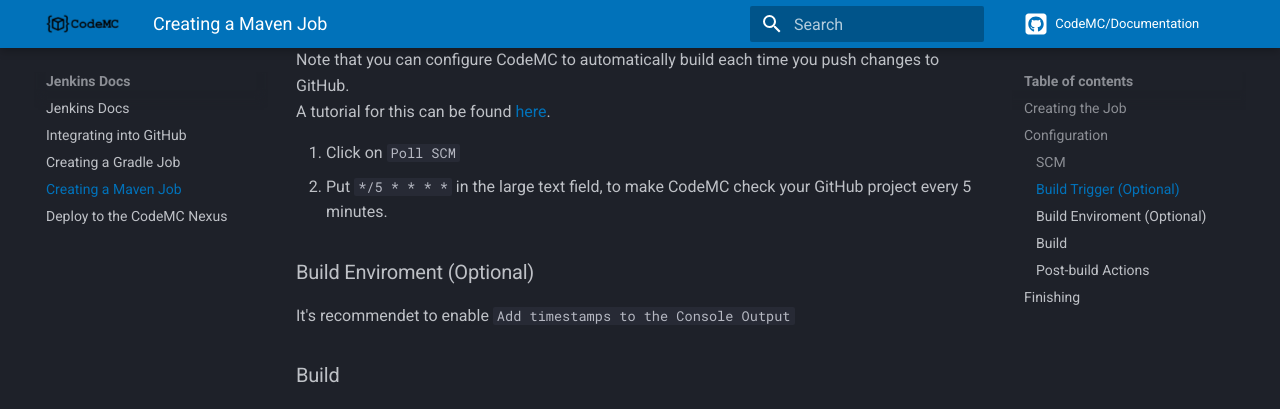
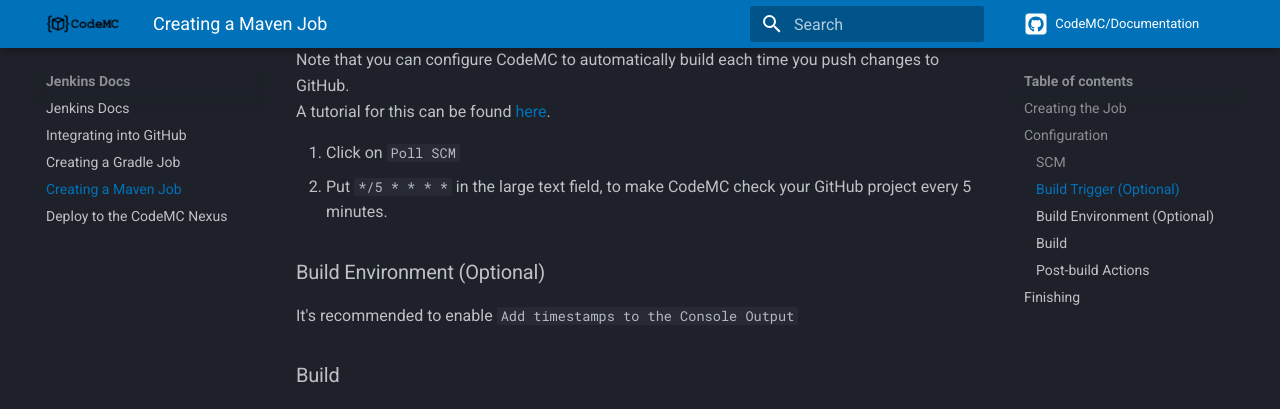
Before and after one commit to CodeMC/Documentation, an MkDocs documentation site: the page built from docs/jenkins/maven.md, in a window 1280 px wide and 900 px high, scrolled down 960 px. Shown: the top 409 px of the window. Built offline with MkDocs 1.6.1 and Material for MkDocs 9.7.7, drawn with Linux system fonts in a browser that asks for light colours; comment, search, counter and statistics services are not loaded.

Commit message:
Typo fix

```diff
--- a/docs/jenkins/maven.md
+++ b/docs/jenkins/maven.md
@@ -30,8 +30,8 @@ A tutorial for this can be found [here](../github-integration#automatically-buil
 1. Click on `Poll SCM`
 2. Put `*/5 * * * *` in the large text field, to make CodeMC check your GitHub project every 5 minutes.
 
-### Build Enviroment (Optional)
-It's recommendet to enable `Add timestamps to the Console Output`
+### Build Environment (Optional)
+It's recommended to enable `Add timestamps to the Console Output`
 
 ### Build
 
```
